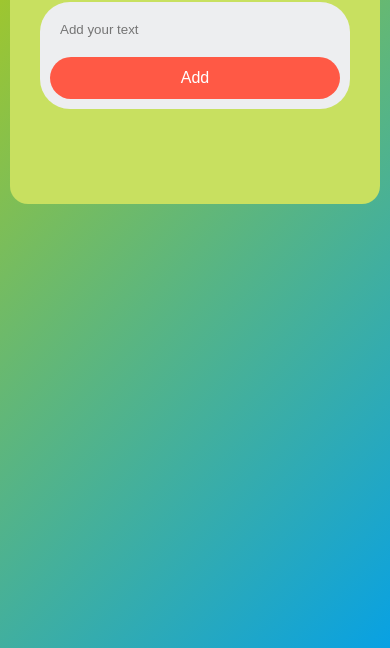
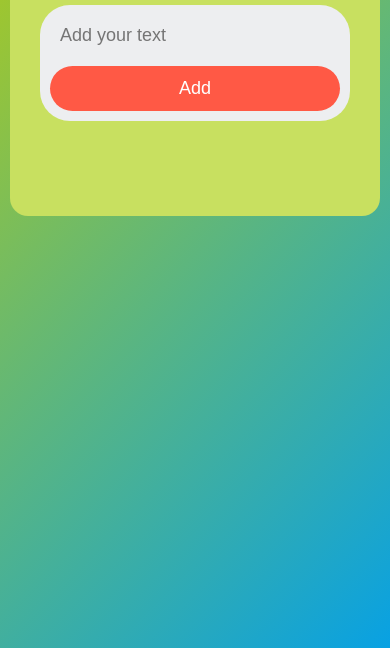
Before and after one commit to gurjarmadanmohand/Todo-App, a plain HTML site: page index.html in a window 390 px wide. Shown: the part 196-844 px from the top of the page. Drawn offline with Linux system fonts and the light colour scheme.

Commit message:
Update todo.css

```diff
--- a/todo.css
+++ b/todo.css
@@ -71,6 +71,10 @@ button:active {
 }
 /* Media queries for mobile screens */
 @media (max-width: 600px) {
+    body {
+        font-size: 18px; /* Increase base font size for mobile */
+    }
+
     .container {
         padding: 10px;
     }
@@ -84,11 +88,13 @@ button:active {
     input {
         width: 100%;
         margin-bottom: 10px;
+        font-size: 18px; /* Increase font size for input on mobile */
     }
 
     button {
         width: 100%;
         padding: 12px;
+        font-size: 18px; /* Increase font size for button on mobile */
     }
 }
 
```
